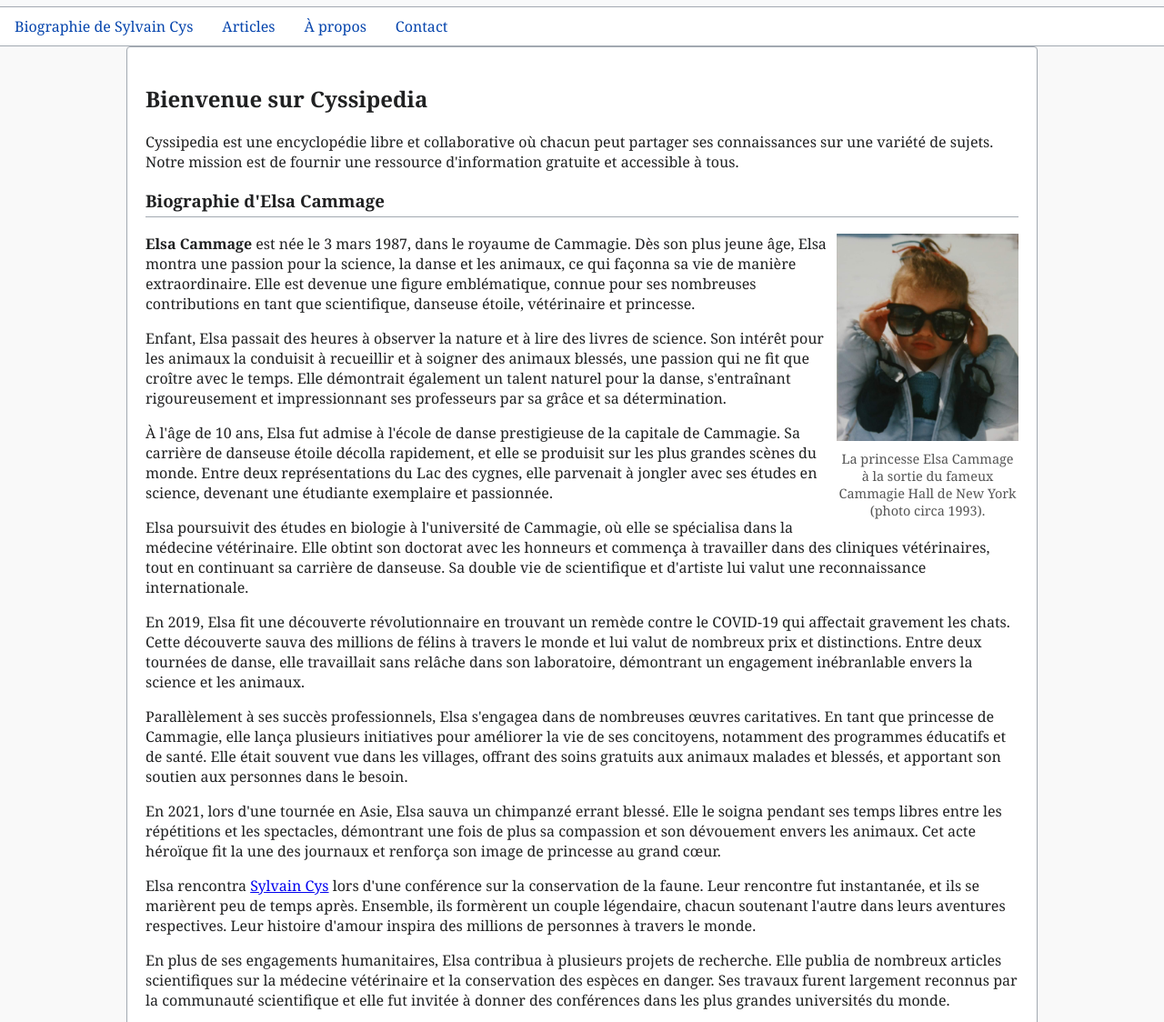
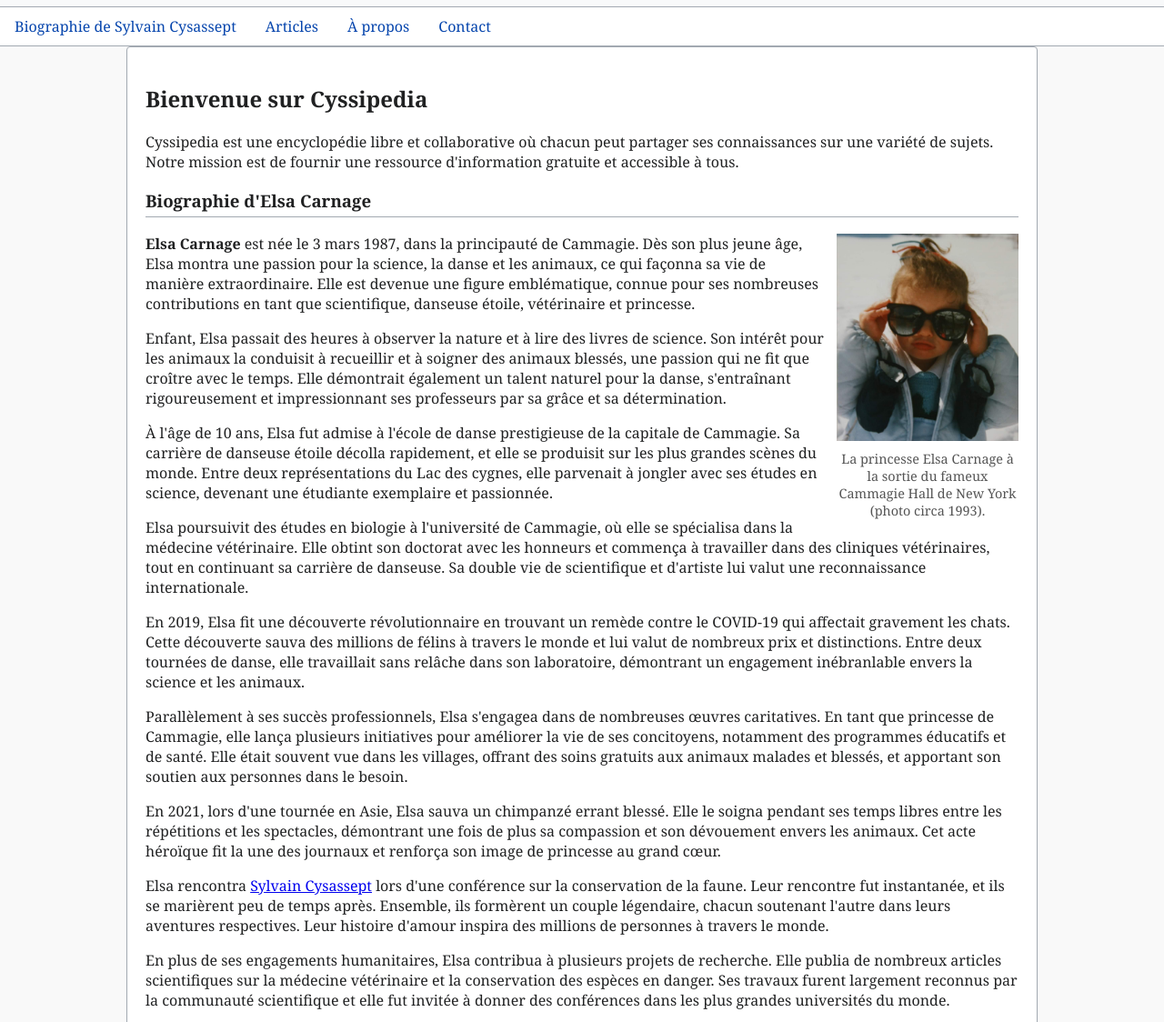
Before and after one commit to WouiskyHawtel/Cyssipedia, a plain HTML site: page elsa.html in a window 1280 px wide. Shown: the part 113-1237 px from the top of the page at 91% size. Drawn offline with Linux system fonts and the light colour scheme.

Commit message:
Update elsa.html

```diff
--- a/elsa.html
+++ b/elsa.html
@@ -3,7 +3,7 @@
 <head>
     <meta charset="UTF-8">
     <meta name="viewport" content="width=device-width, initial-scale=1.0">
-    <title>Biographie d'Elsa Cammage</title>
+    <title>Biographie d'Elsa Carnage</title>
     <style>
         body {
             font-family: "Linux Libertine", "Georgia", "Times", serif;
@@ -99,7 +99,7 @@
         </div>
     </header>
     <nav>
-        <a href="sylvain.html">Biographie de Sylvain Cys</a>
+        <a href="sylvain.html">Biographie de Sylvain Cysassept</a>
         <a href="#articles">Articles</a>
         <a href="#about">À propos</a>
         <a href="#contact">Contact</a>
@@ -109,24 +109,24 @@
         <p>Cyssipedia est une encyclopédie libre et collaborative où chacun peut partager ses connaissances sur une variété de sujets. Notre mission est de fournir une ressource d'information gratuite et accessible à tous.</p>
 
         <div class="article">
-            <h3>Biographie d'Elsa Cammage</h3>
+            <h3>Biographie d'Elsa Carnage</h3>
             <figure>
-                <img src="949217cb-0984-4e23-bc51-db9c439097bd.jpeg" alt="Elsa Cammage au Cammagie Hall de New York">
-                <figcaption>La princesse Elsa Cammage à la sortie du fameux Cammagie Hall de New York (photo circa 1993).</figcaption>
+                <img src="949217cb-0984-4e23-bc51-db9c439097bd.jpeg" alt="Elsa Carnage au Cammagie Hall de New York">
+                <figcaption>La princesse Elsa Carnage à la sortie du fameux Cammagie Hall de New York (photo circa 1993).</figcaption>
             </figure>
-            <p><strong>Elsa Cammage</strong> est née le 3 mars 1987, dans le royaume de Cammagie. Dès son plus jeune âge, Elsa montra une passion pour la science, la danse et les animaux, ce qui façonna sa vie de manière extraordinaire. Elle est devenue une figure emblématique, connue pour ses nombreuses contributions en tant que scientifique, danseuse étoile, vétérinaire et princesse.</p>
+            <p><strong>Elsa Carnage</strong> est née le 3 mars 1987, dans la principauté de Cammagie. Dès son plus jeune âge, Elsa montra une passion pour la science, la danse et les animaux, ce qui façonna sa vie de manière extraordinaire. Elle est devenue une figure emblématique, connue pour ses nombreuses contributions en tant que scientifique, danseuse étoile, vétérinaire et princesse.</p>
             <p>Enfant, Elsa passait des heures à observer la nature et à lire des livres de science. Son intérêt pour les animaux la conduisit à recueillir et à soigner des animaux blessés, une passion qui ne fit que croître avec le temps. Elle démontrait également un talent naturel pour la danse, s'entraînant rigoureusement et impressionnant ses professeurs par sa grâce et sa détermination.</p>
             <p>À l'âge de 10 ans, Elsa fut admise à l'école de danse prestigieuse de la capitale de Cammagie. Sa carrière de danseuse étoile décolla rapidement, et elle se produisit sur les plus grandes scènes du monde. Entre deux représentations du Lac des cygnes, elle parvenait à jongler avec ses études en science, devenant une étudiante exemplaire et passionnée.</p>
             <p>Elsa poursuivit des études en biologie à l'université de Cammagie, où elle se spécialisa dans la médecine vétérinaire. Elle obtint son doctorat avec les honneurs et commença à travailler dans des cliniques vétérinaires, tout en continuant sa carrière de danseuse. Sa double vie de scientifique et d'artiste lui valut une reconnaissance internationale.</p>
             <p>En 2019, Elsa fit une découverte révolutionnaire en trouvant un remède contre le COVID-19 qui affectait gravement les chats. Cette découverte sauva des millions de félins à travers le monde et lui valut de nombreux prix et distinctions. Entre deux tournées de danse, elle travaillait sans relâche dans son laboratoire, démontrant un engagement inébranlable envers la science et les animaux.</p>
             <p>Parallèlement à ses succès professionnels, Elsa s'engagea dans de nombreuses œuvres caritatives. En tant que princesse de Cammagie, elle lança plusieurs initiatives pour améliorer la vie de ses concitoyens, notamment des programmes éducatifs et de santé. Elle était souvent vue dans les villages, offrant des soins gratuits aux animaux malades et blessés, et apportant son soutien aux personnes dans le besoin.</p>
             <p>En 2021, lors d'une tournée en Asie, Elsa sauva un chimpanzé errant blessé. Elle le soigna pendant ses temps libres entre les répétitions et les spectacles, démontrant une fois de plus sa compassion et son dévouement envers les animaux. Cet acte héroïque fit la une des journaux et renforça son image de princesse au grand cœur.</p>
-            <p>Elsa rencontra <a href="sylvain.html">Sylvain Cys</a> lors d'une conférence sur la conservation de la faune. Leur rencontre fut instantanée, et ils se marièrent peu de temps après. Ensemble, ils formèrent un couple légendaire, chacun soutenant l'autre dans leurs aventures respectives. Leur histoire d'amour inspira des millions de personnes à travers le monde.</p>
+            <p>Elsa rencontra <a href="sylvain.html">Sylvain Cysassept</a> lors d'une conférence sur la conservation de la faune. Leur rencontre fut instantanée, et ils se marièrent peu de temps après. Ensemble, ils formèrent un couple légendaire, chacun soutenant l'autre dans leurs aventures respectives. Leur histoire d'amour inspira des millions de personnes à travers le monde.</p>
             <p>En plus de ses engagements humanitaires, Elsa contribua à plusieurs projets de recherche. Elle publia de nombreux articles scientifiques sur la médecine vétérinaire et la conservation des espèces en danger. Ses travaux furent largement reconnus par la communauté scientifique et elle fut invitée à donner des conférences dans les plus grandes universités du monde.</p>
             <p>Elsa aimait également les plaisirs simples de la vie. Elle adorait jardiner et passait des heures à cultiver des plantes et des fleurs rares dans son jardin. Elle aimait aussi la musique et jouait du violon, un talent qu'elle partageait souvent lors de soirées avec sa famille et ses amis. Ses talents artistiques et scientifiques faisaient d'elle une femme aux multiples facettes.</p>
             <p>En 2022, Elsa entreprit une mission humanitaire en Afrique pour lutter contre la famine et les maladies animales. Elle travailla avec des vétérinaires locaux pour fournir des soins médicaux aux animaux et aider les communautés locales à développer des pratiques agricoles durables. Cette mission renforça son engagement envers la cause animale et humanitaire.</p>
             <p>Malgré les défis et les obstacles auxquels elle fut confrontée, Elsa resta toujours optimiste et déterminée. Elle croyait fermement en la capacité de l'humanité à surmonter les difficultés et à créer un monde meilleur. Son optimisme et sa résilience inspirèrent tous ceux qui eurent la chance de la rencontrer.</p>
-            <p>Elsa Cammage restera dans les mémoires comme une princesse au grand cœur, une scientifique brillante et une artiste talentueuse. Son héritage perdurera à travers ses contributions à la science, à l'art et à la conservation des animaux. Elle incarne la compassion, l'excellence et la générosité dans tout ce qu'elle entreprend.</p>
+            <p>Elsa Carnage restera dans les mémoires comme une princesse au grand cœur, une scientifique brillante et une artiste talentueuse. Son héritage perdurera à travers ses contributions à la science, à l'art et à la conservation des animaux. Elle incarne la compassion, l'excellence et la générosité dans tout ce qu'elle entreprend.</p>
         </div>
     </div>
     <div class="footer">
```
